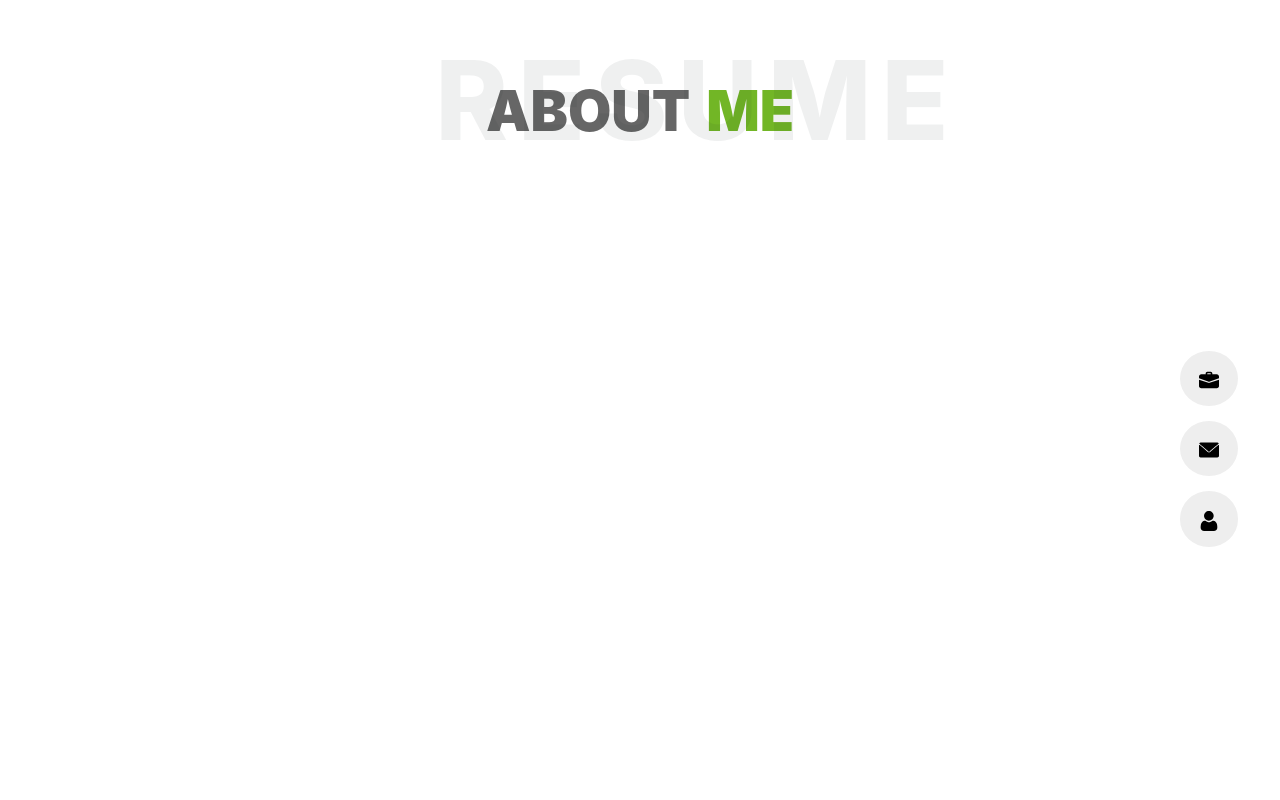
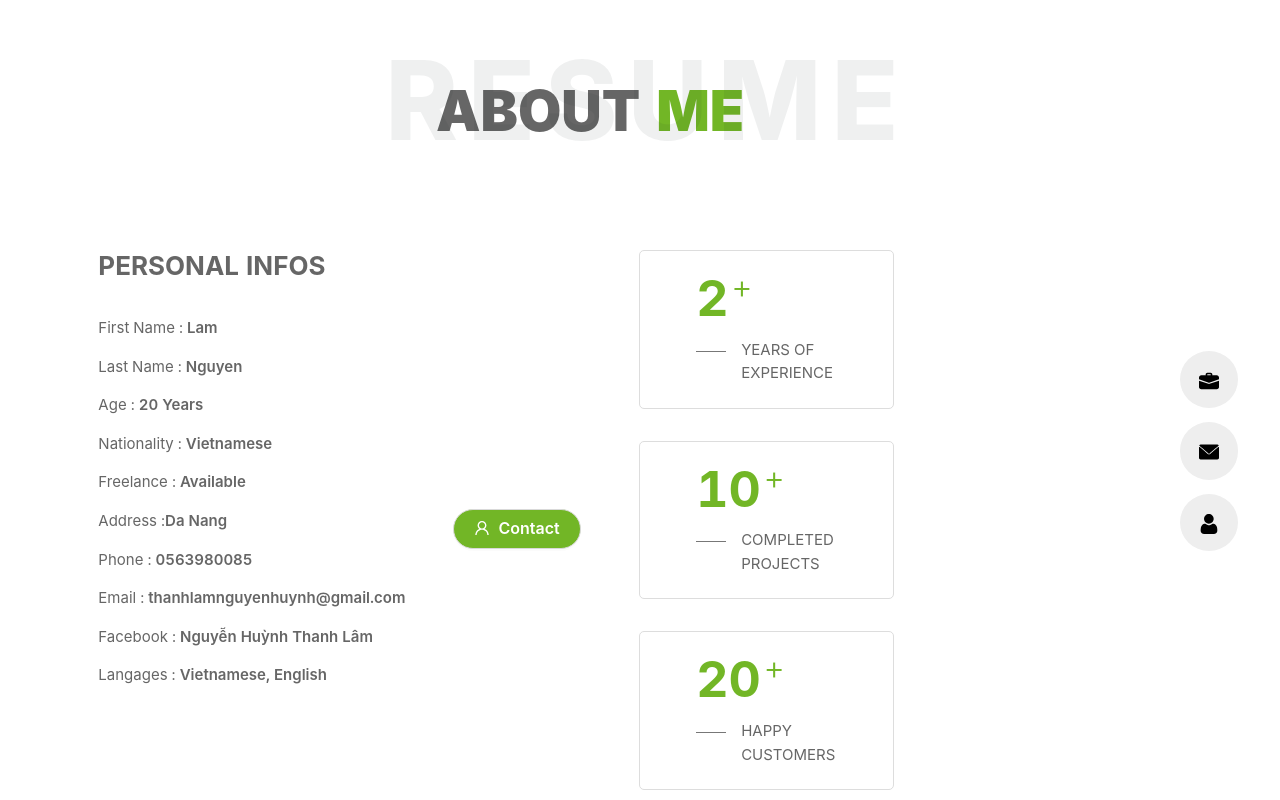
Before and after one commit to lamnehihi/my-fortfolio, a React (Create React App) app: page /about in a window 1280 px wide. Shown: the top 800 px of the page. Built offline with nearby package versions, Linux system fonts and the light colour scheme.

Commit message:
done about

```diff
--- a/package.json
+++ b/package.json
@@ -3,6 +3,7 @@
   "version": "1.0.0",
   "private": true,
   "dependencies": {
+    "@ant-design/icons": "^4.2.1",
     "antd": "^4.3.4",
     "lowdb": "^1.0.0",
     "react": "^16.8.6",
--- a/src/App.css
+++ b/src/App.css
@@ -1,4 +1,6 @@
 .body {
   height: 500px;
   background-color: white;
+  color: #666;
+  background-color: #fff;
 }
--- a/src/components/About.css
+++ b/src/components/About.css
@@ -0,0 +1,98 @@
+.About {
+  display: flex;
+  flex-direction: column;
+  align-items: center;
+}
+
+.personal-info {
+  color: #666;
+  background-color: #fff;
+  margin-bottom: 3rem;
+}
+
+.personal-info .title {
+  display: flex;
+  flex-wrap: wrap;
+}
+
+.personal-info .title div {
+  margin-right: 3rem;
+}
+
+.personal-info .title span {
+  font-weight: 600;
+}
+
+.personal-info h2 {
+  padding-bottom: 22px;
+  font-size: 26px;
+  font-weight: 700;
+  line-height: 1.2;
+  color: #666;
+  background-color: #fff;
+}
+
+.personal-info .panel {
+  display: flex;
+  flex-wrap: wrap;
+}
+
+.personal-info .panel .box {
+  margin-bottom: 2rem;
+  margin-right: 2rem;
+  padding: .5rem 3.5rem;
+  text-transform: uppercase !important;
+  width: 255px;
+  border: 1px solid #ddd;
+  border-radius: 5px;
+}
+
+.personal-info .panel .box h3 {
+  margin: 0rem;
+  font-size: 50px;
+  font-weight: 700;
+  color: #72b626;
+  position: relative;
+  width: fit-content;
+}
+
+.personal-info .panel .box h3::after {
+  content: "+";
+  position: absolute;
+  right: -24px;
+  font-size: 33px;
+  font-weight: 300;
+  top: 2px;
+}
+
+.personal-info .panel .box p {
+  position: relative;
+  padding-left: 45px;
+}
+
+.personal-info .panel .box p::before{
+  content: "";
+  position: absolute;
+  left: 0;
+  top: 13px;
+  width: 30px;
+  height: 1px;
+  background: #777;
+}
+
+.btn-contact {
+  background-color: #72b626 !important;
+  color: white !important;
+}
+
+.btn-contact:hover, .btn-contact:active {
+  color: white !important;
+  border: 1px solid white;
+}
+
+.divider {
+  width: 600px;
+  min-height: 1px;
+  background-color: #ddd;
+  margin-bottom: 3rem;
+}
--- a/src/components/About.js
+++ b/src/components/About.js
@@ -1,5 +1,10 @@
 import React, { Component } from "react";
 import { BrowserRouter as Router, Switch, Route, Link } from "react-router-dom";
+
+import { Row, Col } from "antd";
+import { Divider } from "antd";
+import { Button } from "antd";
+import { UserOutlined } from "@ant-design/icons";
 
 import "./About.css";
 import "./Header.css";
@@ -7,15 +12,108 @@ import "./Header.css";
 class About extends Component {
   render() {
     return (
-      <div>
-      <div className="Header">
+      <div className="About">
+        <div className="Header">
           <h1 className="title">
             about <span>me</span>
           </h1>
           <span className="background">resume</span>
         </div>
 
+        <div className="personal-info">
+          <Row>
+            <Col span={11} offset={2}>
+              <h2>PERSONAL INFOS</h2>
+              <div className="title">
+                <div>
+                  <p>
+                    First Name : <span>Lam</span>
+                  </p>
+                  <p>
+                    Last Name : <span>Nguyen</span>
+                  </p>
+                  <p>
+                    Age : <span>20 Years</span>
+                  </p>
+                  <p>
+                    Nationality : <span>Vietnamese</span>
+                  </p>
+                  <p>
+                    Freelance : <span>Available</span>
+                  </p>
+                </div>
 
+                <div>
+                  <p>
+                    Address :<span>Da Nang</span>
+                  </p>
+                  <p>
+                    Phone : <span>0563980085</span>
+                  </p>
+                  <p>
+                    Email : <span>thanhlamnguyenhuynh@gmail.com</span>
+                  </p>
+                  <p>
+                    Facebook : <span>Nguyễn Huỳnh Thanh Lâm</span>
+                  </p>
+                  <p>
+                    Langages : <span>Vietnamese, English</span>
+                  </p>
+                </div>
+                <Button
+                  type=""
+                  shape="round"
+                  icon={<UserOutlined />}
+                  size="large"
+                  className="btn-contact"
+                >
+                  Contact
+                </Button>
+              </div>
+            </Col>
+            <Col span={11}>
+              <div className="panel">
+                <div className="box">
+                  <h3>2</h3>
+
+                  <p>
+                    years of <span>experience</span>
+                  </p>
+                </div>
+
+                <div className="box">
+                  <h3>10</h3>
+
+                  <p>
+                    COMPLETED <span>PROJECTS</span>
+                  </p>
+                </div>
+
+                <div className="box">
+                  <h3>20</h3>
+
+                  <p>
+                    HAPPY <span>CUSTOMERS</span>
+                  </p>
+                </div>
+
+                <div className="box">
+                  <h3>5</h3>
+
+                  <p>
+                    AWARDS <span>WON</span>
+                  </p>
+                </div>
+              </div>
+            </Col>
+          </Row>
+        </div>
+
+        <div className="divider"></div>
+
+        <div className="my-skill"></div>
+
+        <div className="experience-education"></div>
       </div>
     );
   }
--- a/src/components/Blogs.css
+++ b/src/components/Blogs.css
@@ -2,3 +2,7 @@
   display: flex;
   flex-wrap : wrap;
 }
+
+.pagination {
+  margin: 3rem 3rem !important;
+}
--- a/src/components/Blogs.js
+++ b/src/components/Blogs.js
@@ -20,9 +20,9 @@ class Blogs extends Component {
     this.state = {
       posts: [],
       minValue: 0,
-      maxValue: 6
+      maxValue: 6,
     };
-    this.perPage = 6
+    this.perPage = 6;
   }
 
   callAPI() {
@@ -57,10 +57,10 @@ class Blogs extends Component {
     return (total) => `Total ${this.state.posts.length} items`;
   }
 
-  handleChange = value => {
+  handleChange = (value) => {
     this.setState({
       minValue: (value - 1) * this.perPage,
-      maxValue: value * this.perPage
+      maxValue: value * this.perPage,
     });
   };
 
@@ -77,7 +77,9 @@ class Blogs extends Component {
         </div>
 
         <div className="Blogs">
-          {posts.slice(this.state.minValue, this.state.maxValue).map((item, index) => (
+          {posts
+            .slice(this.state.minValue, this.state.maxValue)
+            .map((item, index) => (
               <Col span={6} offset={2} key={index}>
                 <Card
                   style={{ width: 300 }}
@@ -100,10 +102,12 @@ class Blogs extends Component {
             ))}
         </div>
         <Pagination
+          current={1}
           defaultCurrent={1}
           defaultPageSize={this.perPage} //default size of page
           onChange={this.handleChange}
           total={posts.length} //total number of card data available
+          className="pagination"
         />
       </div>
     );
--- a/src/components/Header.css
+++ b/src/components/Header.css
@@ -9,7 +9,7 @@
 }
 
 .Header,
-.title {
+.Header .title {
   font-size: 56px;
   font-weight: 900;
   text-transform: uppercase;
--- a/src/index.css
+++ b/src/index.css
@@ -4,6 +4,9 @@ body {
   font-family: 'Poppins', sans-serif;
   -webkit-font-smoothing: antialiased;
   -moz-osx-font-smoothing: grayscale;
+  color: #666;
+  background-color: #fff;
+  font-size: 15px !important;
 }
 
 code {
```
Lines whose indentation alone changed are shown as unchanged.
